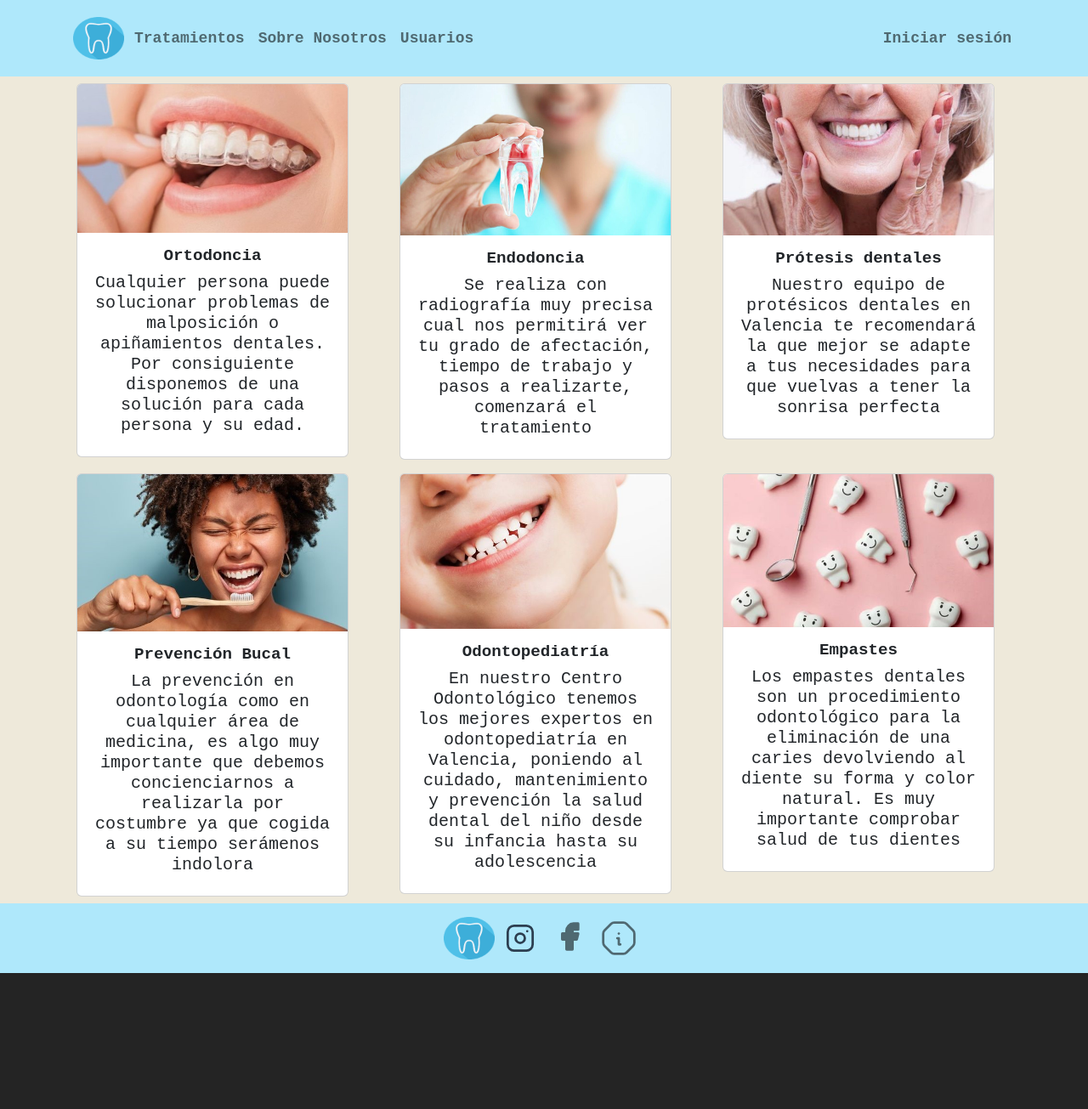
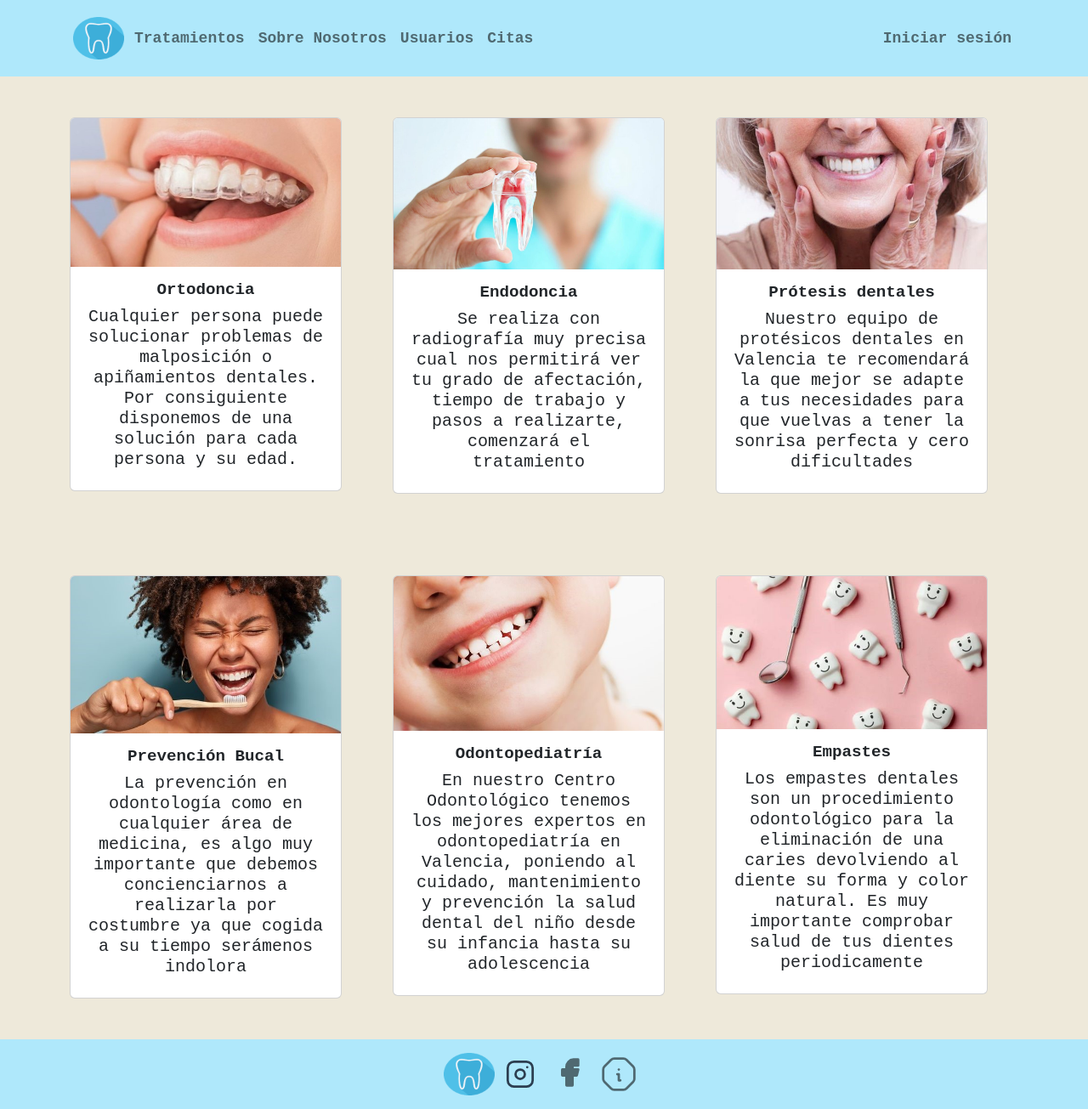
Before and after one commit to AnastasiaKosovets/ak-fsd-frontend-dentalClinic, a React (Vite) app: page /treatment in a window 1280 px wide. Shown: the whole page at 85% size. Before the commit the page ends 1145 px from the top, so only its background shows below. Built offline with nearby package versions, Linux system fonts and the light colour scheme.

Commit message:
feat: create Appointments carpet and vinculation

```diff
--- a/src/common/Header/Header.jsx
+++ b/src/common/Header/Header.jsx
@@ -60,6 +60,13 @@ export const Header = () => {
               <Nav.Link as={Link} to="/users" className="fw-semibold headerText">
                 Usuarios
               </Nav.Link>
+              <Nav.Link
+                as={Link}
+                to="/appointments"
+                className="fw-semibold headerText"
+              >
+                Citas
+              </Nav.Link>
             </Nav>
             <Nav className="secondPart">
               <Nav.Link
--- a/src/pages/Body/Body.jsx
+++ b/src/pages/Body/Body.jsx
@@ -7,6 +7,7 @@ import { Register } from "../Register/Register";
 import { Treatment } from "../Treatment/Treatment"
 import { AboutUs } from "../AboutUs/AboutUs";
 import { Users } from "../Users/Users";
+import { Appointments } from "../Appointments/Appointments";
 
 export const Body = () => {
   return (
@@ -19,6 +20,7 @@ export const Body = () => {
         <Route path="/treatment" element={<Treatment />} />
         <Route path="/about" element={<AboutUs />} />
         <Route path="/users" element={<Users />} />
+        <Route path="/appointments" element={<Appointments />} />
 
 
       </Routes>
--- a/src/pages/Treatment/Treatment.css
+++ b/src/pages/Treatment/Treatment.css
@@ -1,11 +1,6 @@
 .treatmentDesign {
     width: auto;
     background-color: rgb(238, 233, 218);
-    /* display: flex;
-    flex-direction: row;
-    color: rgb(66, 103, 123);
-    justify-content:space-evenly;
-    align-items: center; */
 }
 
 .treatmentStyleName {
@@ -17,6 +12,15 @@
     font-size: medium;
 }
 
+.cardTrtmDesign {
+  margin-top: 3em;
+  margin-bottom: 3em;
+}
+
+/* .containerTreatm {
+  display: flex;
+  margin-left: 8em;
+} */
 /* .firstRow {
     margin: 0;
     display: flex;
--- a/src/pages/Treatment/Treatment.jsx
+++ b/src/pages/Treatment/Treatment.jsx
@@ -14,10 +14,10 @@ import Col from "react-bootstrap/Col";
 export const Treatment = () => {
   return (
     <div className="treatmentDesign">
-      <Container>
+      <Container className="">
         <Row className="firstRow">
           <Col xs={10} sm={6} md={4} lg={4}>
-            <Card className="m-2 mt-2" style={{ width: "20rem" }}>
+            <Card className="cardTrtmDesign" style={{ width: "20rem" }}>
               <Card.Img
                 className="d-inline-block"
                 variant="top"
@@ -36,7 +36,7 @@ export const Treatment = () => {
             </Card>
           </Col>
           <Col xs={10} sm={6} md={4} lg={4}>
-            <Card className="m-2 mt-2" style={{ width: "20rem" }}>
+            <Card className="cardTrtmDesign" style={{ width: "20rem" }}>
               <Card.Img
                 className="d-inline-block"
                 variant="top"
@@ -55,7 +55,7 @@ export const Treatment = () => {
             </Card>
           </Col>
           <Col xs={12} sm={6} md={4} lg={4}>
-            <Card className="m-2 mt-2" style={{ width: "20rem" }}>
+            <Card className="cardTrtmDesign" style={{ width: "20rem" }}>
               <Card.Img variant="top" src={treatm9} />
               <Card.Body>
                 <Card.Title className="treatmentStyleName">
@@ -64,13 +64,13 @@ export const Treatment = () => {
                 <Card.Title>
                   Nuestro equipo de protésicos dentales en Valencia te
                   recomendará la que mejor se adapte a tus necesidades para que
-                  vuelvas a tener la sonrisa perfecta
+                  vuelvas a tener la sonrisa perfecta y cero dificultades
                 </Card.Title>
               </Card.Body>
             </Card>
           </Col>
           <Col xs={12} sm={6} md={4} lg={4}>
-            <Card className="m-2 mt-2 mb-2" style={{ width: "20rem" }}>
+            <Card className="cardTrtmDesign" style={{ width: "20rem" }}>
               <Card.Img variant="top" src={treatm11} />
               <Card.Body>
                 <Card.Title className="treatmentStyleName">
@@ -86,7 +86,7 @@ export const Treatment = () => {
             </Card>
           </Col>
           <Col xs={12} sm={6} md={4} lg={4}>
-            <Card className="m-2 mt-2 mb-2" style={{ width: "20rem" }}>
+            <Card className="cardTrtmDesign" style={{ width: "20rem" }}>
               <Card.Img variant="top" src={treatm7} />
               <Card.Body>
                 <Card.Title className="treatmentStyleName">
@@ -102,7 +102,7 @@ export const Treatment = () => {
             </Card>
           </Col>
           <Col xs={12} sm={6} md={4} lg={4}>
-            <Card className="m-2 mt-2 mb-2" style={{ width: "20rem" }}>
+            <Card className="cardTrtmDesign" style={{ width: "20rem" }}>
               <Card.Img variant="top" src={treatm8} />
               <Card.Body>
                 <Card.Title className="treatmentStyleName">Empastes</Card.Title>
@@ -110,7 +110,7 @@ export const Treatment = () => {
                   Los empastes dentales son un procedimiento odontológico para
                   la eliminación de una caries devolviendo al diente su forma y
                   color natural. Es muy importante comprobar salud de tus
-                  dientes
+                  dientes periodicamente
                 </Card.Title>
               </Card.Body>
             </Card>
--- a/src/services/apiCalls.js
+++ b/src/services/apiCalls.js
@@ -15,3 +15,7 @@ export const myRegister = async (credentials) => {
     // console.log(credentials, "hola David");
     return await axios.post(`http://localhost:9000/auth/register`, credentials);
 }
+
+export const getAppointmentsByDoctor = async (credentials) => {
+    return await axios.get(`http://localhost:9000/appointments`, credentials)
+}
```
Also changed, not shown: src/pages/Appointments/Appointments.css (added), src/pages/Appointments/Appointments.jsx (added).
